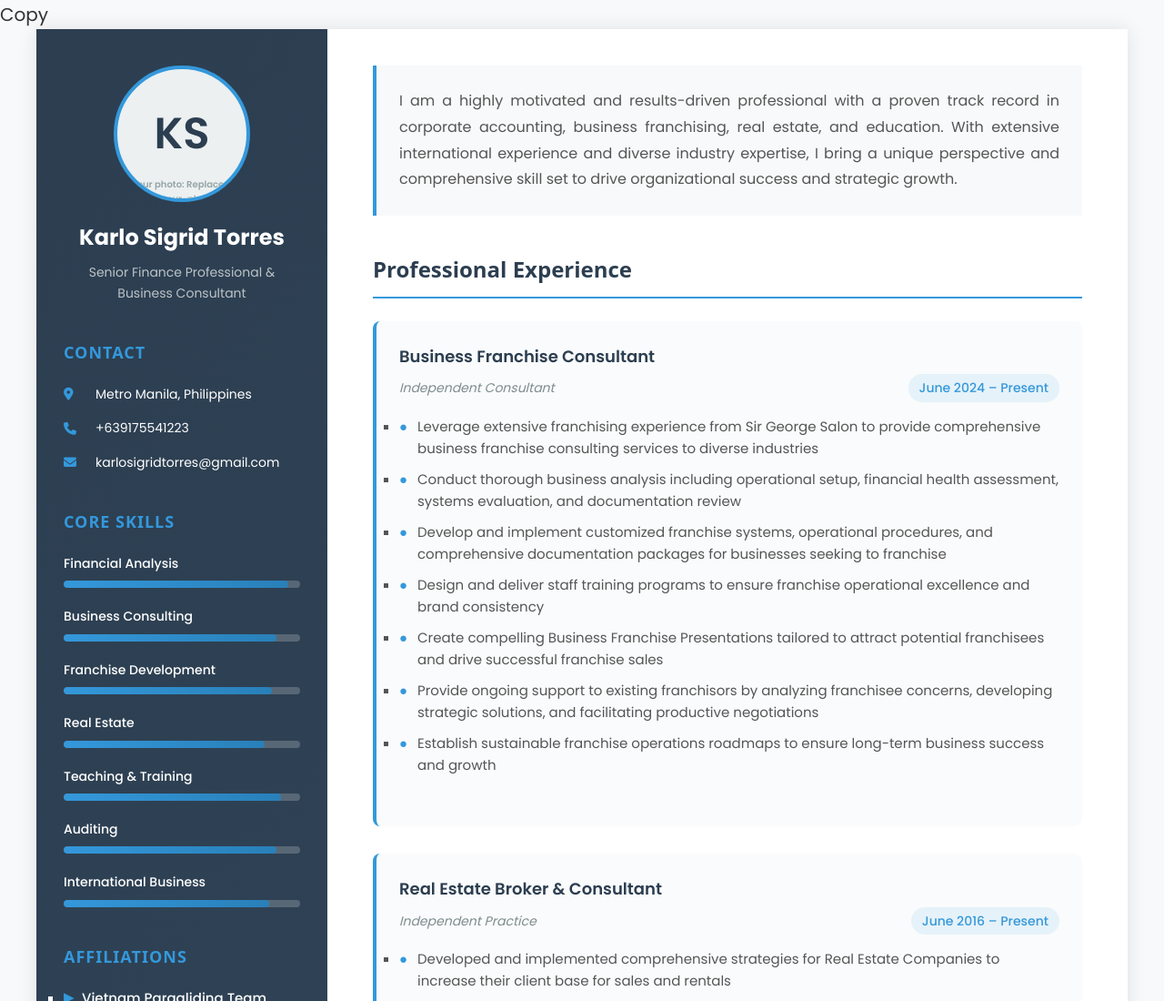
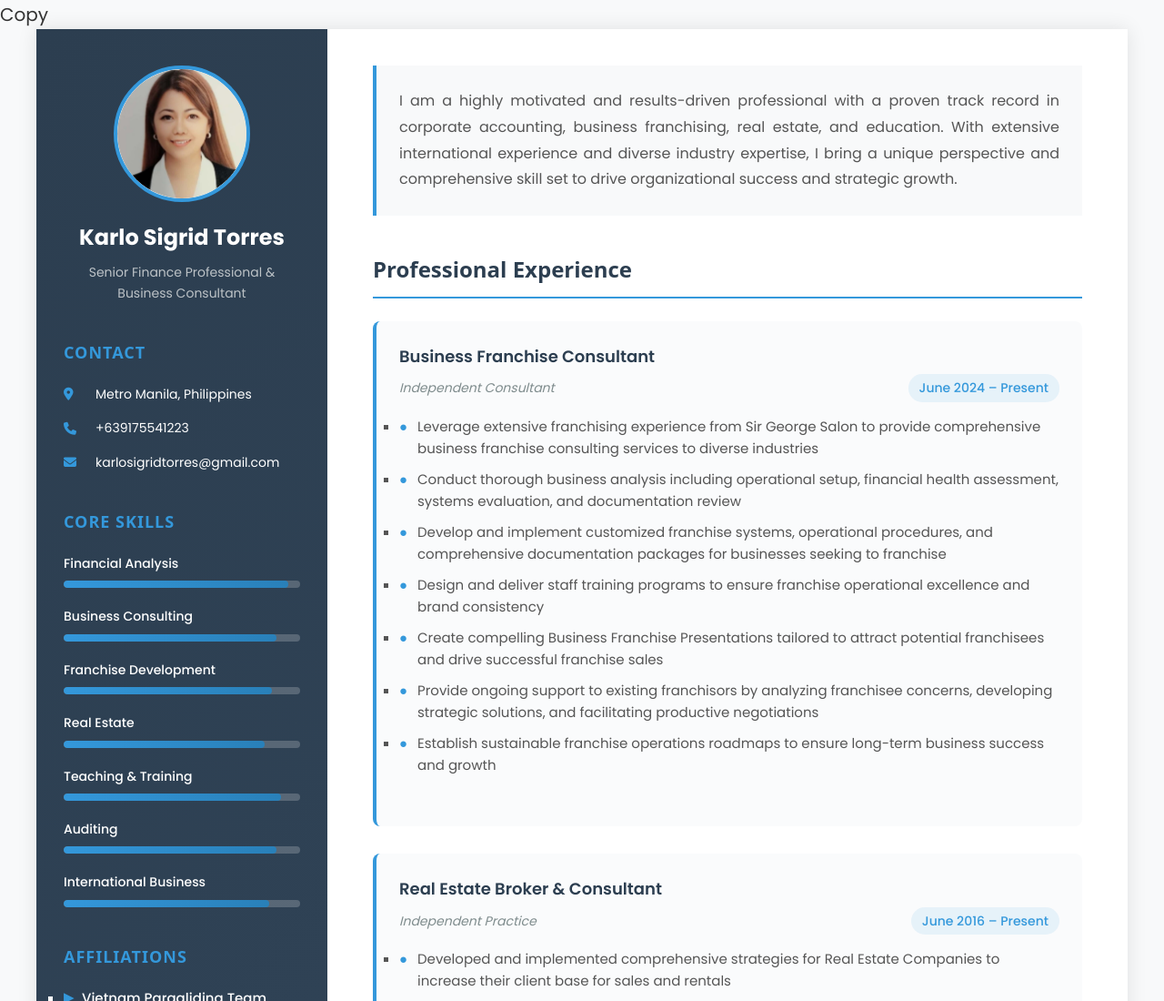
Before and after one commit to Siennagie/portfolio, a plain HTML site: page index.htm in a window 1280 px wide. Shown: the top 1100 px of the page at 91% size. Drawn offline with nearby package versions, Linux system fonts and the light colour scheme.

Commit message:
Update index.htm

```diff
--- a/index.htm
+++ b/index.htm
@@ -322,12 +322,9 @@ Copy<!doctype html>
     <div class="cv-container">
       <div class="sidebar">
         <div class="profile-section">
-          <div class="profile-photo" id="profilePhoto">
-            KS
-            <div class="photo-instruction">
-              To add your photo: Replace "KS" with &lt;img src="your-photo-url.jpg" alt="Profile Photo"&gt;
-            </div>
-          </div>
+         <div class="profile-photo" id="profilePhoto">
+  <img src="sigrid 2x2.jpg" alt="Karlo Sigrid Torres Profile Photo">
+</div>
           <div class="profile-name">Karlo Sigrid Torres</div>
           <div class="profile-title">Senior Finance Professional & Business Consultant</div>
         </div>
```
